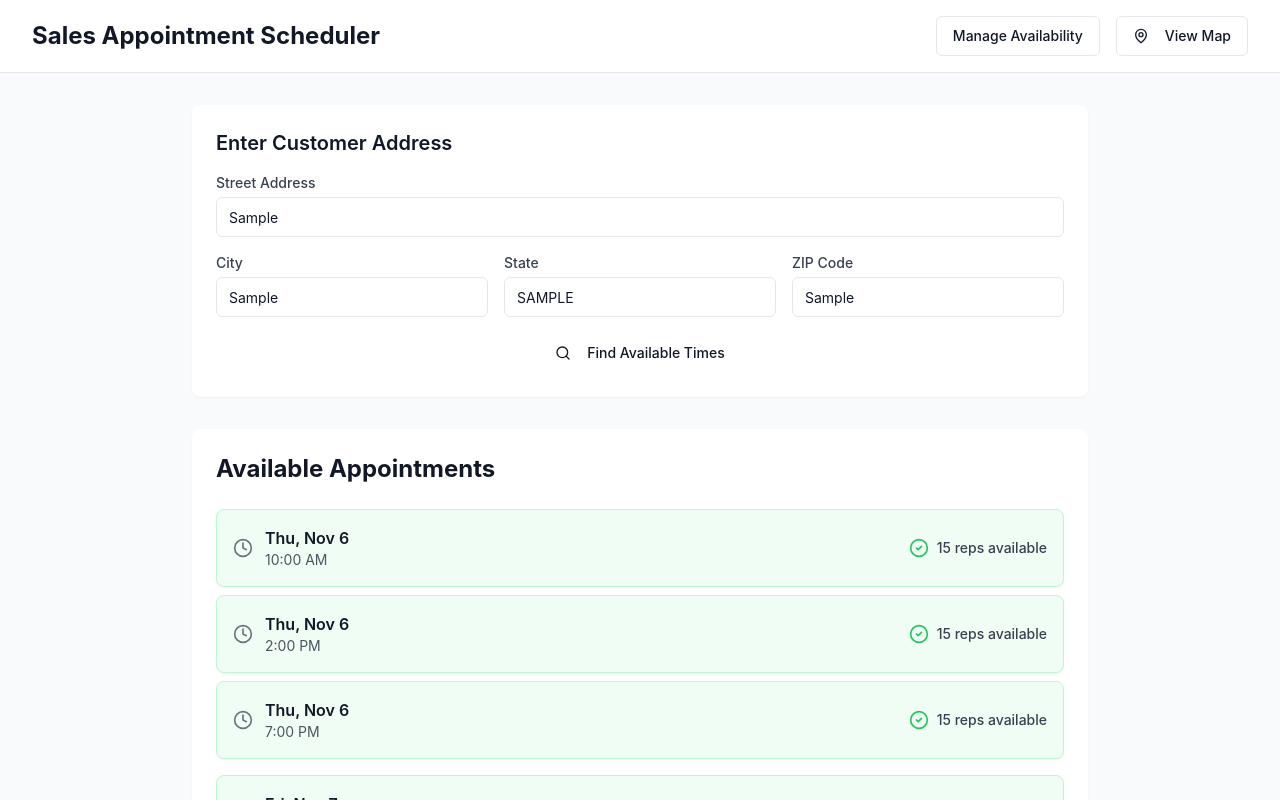
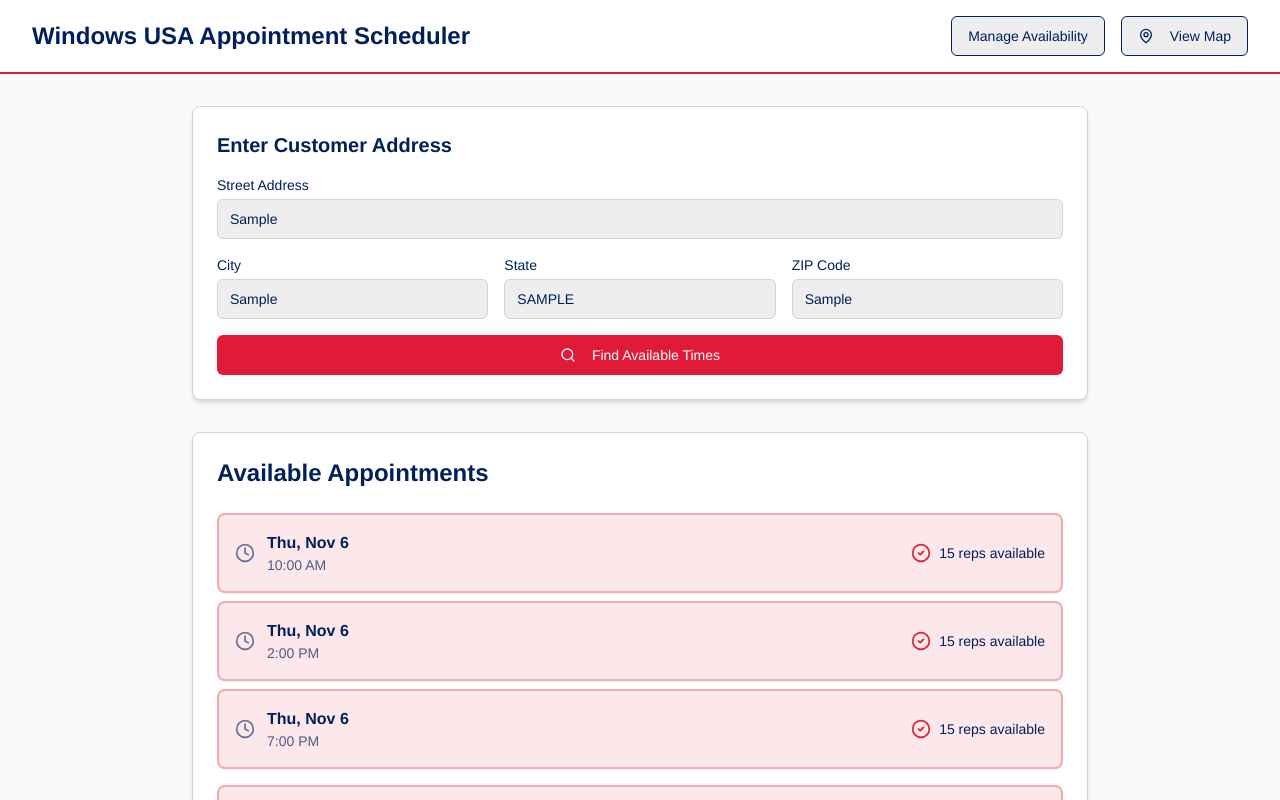
Before and after one commit to AttractAndClose/wusa-scheduler, a Next.js app: page / in a window 1280 px wide. Both pictures are taken after typing "Sample", "Sample", "Sample", "Sample" into the empty fields and a click on the button "Find Available Times". Shown: the top 800 px of the page. Built offline with nearby package versions, Linux system fonts and the light colour scheme.

Commit message:
Apply Windows USA brand design - colors, fonts, and styling

```diff
--- a/app/globals.css
+++ b/app/globals.css
@@ -3,21 +3,22 @@
 @tailwind utilities;
 
 :root {
-  --background: #ffffff;
-  --foreground: #111827;
-}
-
-@media (prefers-color-scheme: dark) {
-  :root {
-    --background: #111827;
-    --foreground: #ffffff;
-  }
+  --background: #EEEEEE;
+  --foreground: #001F5B;
+  --primary: #E11B37;
+  --primary-dark: #C0152F;
+  --navy: #001F5B;
 }
 
 body {
   color: var(--foreground);
   background: var(--background);
-  font-family: -apple-system, BlinkMacSystemFont, 'Segoe UI', Roboto, sans-serif;
+  font-family: 'Helvetica', 'Arial', sans-serif;
+}
+
+/* Windows USA Brand Styles */
+.btn-primary {
+  @apply bg-primary text-white hover:bg-primary-dark transition-colors;
 }
 
 /* Leaflet map styles */
--- a/app/page.tsx
+++ b/app/page.tsx
@@ -94,18 +94,20 @@
   return (
     <div className="min-h-screen bg-gray-50">
       {/* Header */}
-      <header className="bg-white border-b">
+      <header className="bg-white border-b-2 border-primary shadow-sm">
         <div className="max-w-7xl mx-auto px-4 sm:px-6 lg:px-8 py-4">
           <div className="flex items-center justify-between">
-            <h1 className="text-2xl font-bold text-gray-900">
-              Sales Appointment Scheduler
+            <h1 className="text-2xl font-bold text-navy">
+              Windows USA Appointment Scheduler
             </h1>
             <nav className="flex items-center gap-4">
               <Link href="/availability">
-                <Button variant="outline">Manage Availability</Button>
+                <Button variant="outline" className="border-navy text-navy hover:bg-navy hover:text-white">
+                  Manage Availability
+                </Button>
               </Link>
               <Link href="/map">
-                <Button variant="outline">
+                <Button variant="outline" className="border-navy text-navy hover:bg-navy hover:text-white">
                   <MapPin className="mr-2 h-4 w-4" />
                   View Map
                 </Button>
@@ -120,8 +122,8 @@
       <main className="max-w-7xl mx-auto px-4 sm:px-6 lg:px-8 py-8">
         <div className="max-w-4xl mx-auto space-y-8">
           {/* Address Search Section */}
-          <div className="bg-white rounded-lg shadow-sm p-6">
-            <h2 className="text-xl font-semibold text-gray-900 mb-4">
+          <div className="bg-white rounded-lg shadow-md border border-gray-300 p-6">
+            <h2 className="text-xl font-semibold text-navy mb-4">
               Enter Customer Address
             </h2>
             <AddressSearch onSearch={handleAddressSearch} isLoading={isLoading} />
@@ -129,11 +131,11 @@
 
           {/* Availability Grid */}
           {customerAddress && (
-            <div className="bg-white rounded-lg shadow-sm p-6">
+            <div className="bg-white rounded-lg shadow-md border border-gray-300 p-6">
               {isLoading ? (
                 <div className="text-center py-12">
-                  <div className="inline-block animate-spin rounded-full h-8 w-8 border-b-2 border-gray-900"></div>
-                  <p className="mt-4 text-gray-600">Calculating availability...</p>
+                  <div className="inline-block animate-spin rounded-full h-8 w-8 border-b-2 border-primary"></div>
+                  <p className="mt-4 text-navy">Calculating availability...</p>
                 </div>
               ) : (
                 <AvailabilityGrid
--- a/app/sign-in/[[...sign-in]]/page.tsx
+++ b/app/sign-in/[[...sign-in]]/page.tsx
@@ -2,17 +2,39 @@
 
 export default function SignInPage() {
   return (
-    <div className="min-h-screen flex items-center justify-center bg-gray-50">
+    <div className="min-h-screen flex items-center justify-center bg-gray-light">
+      <div className="w-full max-w-md">
+        <div className="mb-6 text-center">
+          <h1 className="text-3xl font-bold text-navy mb-2">Windows USA</h1>
+          <p className="text-navy/70">Sales Appointment Scheduler</p>
+        </div>
         <SignIn
           routing="path"
           path="/sign-in"
           signUpUrl={undefined}
           appearance={{
             elements: {
-            footer: { display: 'none' } // Hide sign-up link in footer
+              rootBox: 'mx-auto',
+              card: 'shadow-lg border border-gray-300',
+              headerTitle: 'text-navy font-bold',
+              headerSubtitle: 'text-navy/70',
+              socialButtonsBlockButton: 'bg-white border-gray-300 text-navy hover:bg-gray-light',
+              formButtonPrimary: 'bg-primary hover:bg-primary-dark text-white',
+              footerActionLink: 'text-primary hover:text-primary-dark',
+              formFieldLabel: 'text-navy',
+              formFieldInput: 'border-gray-300 focus:border-primary focus:ring-primary',
+              footer: { display: 'none' }, // Hide sign-up link in footer
+            },
+            variables: {
+              colorPrimary: '#E11B37',
+              colorText: '#001F5B',
+              colorBackground: '#FFFFFF',
+              colorInputBackground: '#FFFFFF',
+              colorInputText: '#001F5B',
             }
           }}
         />
       </div>
+    </div>
   );
 }
--- a/components/booking/AddressSearch.tsx
+++ b/components/booking/AddressSearch.tsx
@@ -66,7 +66,7 @@
   return (
     <form onSubmit={handleSubmit} className="space-y-4">
       <div>
-        <label htmlFor="street" className="block text-sm font-medium text-gray-700 mb-1">
+        <label htmlFor="street" className="block text-sm font-medium text-navy mb-1">
           Street Address
         </label>
         <Input
@@ -77,12 +77,13 @@
           onChange={(e) => setStreet(e.target.value)}
           disabled={isLoading}
           required
+          className="border-gray-300 focus:border-primary focus:ring-primary"
         />
       </div>
 
       <div className="grid grid-cols-3 gap-4">
         <div>
-          <label htmlFor="city" className="block text-sm font-medium text-gray-700 mb-1">
+          <label htmlFor="city" className="block text-sm font-medium text-navy mb-1">
             City
           </label>
           <Input
@@ -93,11 +94,12 @@
             onChange={(e) => setCity(e.target.value)}
             disabled={isLoading}
             required
+            className="border-gray-300 focus:border-primary focus:ring-primary"
           />
         </div>
 
         <div>
-          <label htmlFor="state" className="block text-sm font-medium text-gray-700 mb-1">
+          <label htmlFor="state" className="block text-sm font-medium text-navy mb-1">
             State
           </label>
           <Input
@@ -109,11 +111,12 @@
             disabled={isLoading}
             maxLength={2}
             required
+            className="border-gray-300 focus:border-primary focus:ring-primary"
           />
         </div>
 
         <div>
-          <label htmlFor="zip" className="block text-sm font-medium text-gray-700 mb-1">
+          <label htmlFor="zip" className="block text-sm font-medium text-navy mb-1">
             ZIP Code
           </label>
           <Input
@@ -125,11 +128,12 @@
             disabled={isLoading}
             maxLength={5}
             required
+            className="border-gray-300 focus:border-primary focus:ring-primary"
           />
         </div>
       </div>
 
-      <Button type="submit" disabled={isLoading} className="w-full">
+      <Button type="submit" disabled={isLoading} className="w-full bg-primary hover:bg-primary-dark text-white">
         <Search className="mr-2 h-4 w-4" />
         {isLoading ? 'Searching...' : 'Find Available Times'}
       </Button>
--- a/components/booking/AvailabilityGrid.tsx
+++ b/components/booking/AvailabilityGrid.tsx
@@ -19,7 +19,7 @@
 
   return (
     <div className="space-y-6">
-      <h2 className="text-2xl font-bold text-gray-900">Available Appointments</h2>
+      <h2 className="text-2xl font-bold text-navy">Available Appointments</h2>
 
       <div className="grid gap-4">
         {availability.map((daySlots, dayIndex) => (
@@ -35,9 +35,9 @@
         ))}
       </div>
 
-      <div className="flex items-center gap-4 text-sm text-gray-600 pt-4 border-t">
+      <div className="flex items-center gap-4 text-sm text-navy/70 pt-4 border-t border-gray-300">
         <div className="flex items-center gap-2">
-          <div className="w-4 h-4 rounded-full bg-green-500"></div>
+          <div className="w-4 h-4 rounded-full bg-primary"></div>
           <span>Good (3+ reps)</span>
         </div>
         <div className="flex items-center gap-2">
@@ -45,7 +45,7 @@
           <span>Limited (1-2 reps)</span>
         </div>
         <div className="flex items-center gap-2">
-          <div className="w-4 h-4 rounded-full bg-red-500"></div>
+          <div className="w-4 h-4 rounded-full bg-gray-dark"></div>
           <span>None</span>
         </div>
       </div>
--- a/components/booking/SlotCard.tsx
+++ b/components/booking/SlotCard.tsx
@@ -16,21 +16,21 @@
 
   const getStatusIcon = () => {
     if (slot.status === 'good') {
-      return <CheckCircle2 className="h-5 w-5 text-green-500" />;
+      return <CheckCircle2 className="h-5 w-5 text-primary" />;
     } else if (slot.status === 'limited') {
-      return <AlertCircle className="h-5 w-5 text-yellow-500" />;
+      return <AlertCircle className="h-5 w-5 text-yellow-600" />;
     } else {
-      return <XCircle className="h-5 w-5 text-red-500" />;
+      return <XCircle className="h-5 w-5 text-gray-dark" />;
     }
   };
 
   const getStatusColor = () => {
     if (slot.status === 'good') {
-      return 'border-green-200 bg-green-50 hover:bg-green-100';
+      return 'border-primary/30 bg-primary/10 hover:bg-primary/20 border-2';
     } else if (slot.status === 'limited') {
-      return 'border-yellow-200 bg-yellow-50 hover:bg-yellow-100';
+      return 'border-yellow-300 bg-yellow-50 hover:bg-yellow-100 border-2';
     } else {
-      return 'border-gray-200 bg-gray-50 opacity-50 cursor-not-allowed';
+      return 'border-gray-300 bg-gray-light opacity-50 cursor-not-allowed';
     }
   };
 
@@ -55,12 +55,12 @@
     >
       <div className="flex items-center justify-between">
         <div className="flex items-center gap-3">
-          <Clock className="h-5 w-5 text-gray-500" />
+          <Clock className="h-5 w-5 text-navy/60" />
           <div>
-            <div className="font-semibold text-gray-900">
+            <div className="font-semibold text-navy">
               {format(date, 'EEE, MMM d')}
             </div>
-            <div className="text-sm text-gray-600">
+            <div className="text-sm text-navy/70">
               {slot.timeSlot === '10am' ? '10:00 AM' :
                slot.timeSlot === '2pm' ? '2:00 PM' : '7:00 PM'}
             </div>
@@ -69,7 +69,7 @@
 
         <div className="flex items-center gap-2">
           {getStatusIcon()}
-          <div className="text-sm font-medium text-gray-700">
+          <div className="text-sm font-medium text-navy">
             {getStatusText()}
           </div>
         </div>
--- a/components/ui/button.tsx
+++ b/components/ui/button.tsx
@@ -9,14 +9,14 @@
   {
     variants: {
       variant: {
-        default: "bg-primary text-primary-foreground hover:bg-primary/90",
+        default: "bg-primary text-white hover:bg-primary-dark",
         destructive:
           "bg-destructive text-destructive-foreground hover:bg-destructive/90",
         outline:
-          "border border-input bg-background hover:bg-accent hover:text-accent-foreground",
+          "border border-navy bg-background text-navy hover:bg-navy hover:text-white",
         secondary:
           "bg-secondary text-secondary-foreground hover:bg-secondary/80",
-        ghost: "hover:bg-accent hover:text-accent-foreground",
+        ghost: "hover:bg-gray-light hover:text-navy",
         link: "text-primary underline-offset-4 hover:underline",
       },
       size: {
--- a/tailwind.config.ts
+++ b/tailwind.config.ts
@@ -9,8 +9,27 @@
   theme: {
     extend: {
       colors: {
-        background: "var(--background)",
-        foreground: "var(--foreground)",
+        // Windows USA Brand Colors
+        primary: {
+          DEFAULT: '#E11B37', // Windows USA Red
+          dark: '#C0152F',
+          light: '#F02D4A',
+        },
+        navy: {
+          DEFAULT: '#001F5B', // Windows USA Dark Blue
+          dark: '#001540',
+          light: '#003080',
+        },
+        gray: {
+          light: '#EEEEEE', // Windows USA Background
+          DEFAULT: '#CCCCCC',
+          dark: '#999999',
+        },
+        background: "#EEEEEE",
+        foreground: "#001F5B",
+      },
+      fontFamily: {
+        sans: ['Helvetica', 'Arial', 'sans-serif'],
       },
     },
   },
```
Also changed, not shown: app/availability/page.tsx (+20 -20 lines), app/map/page.tsx (+5 -5 lines), 1 other file (tests, documents, lock files or other folders). Lines whose indentation alone changed are shown as unchanged.
